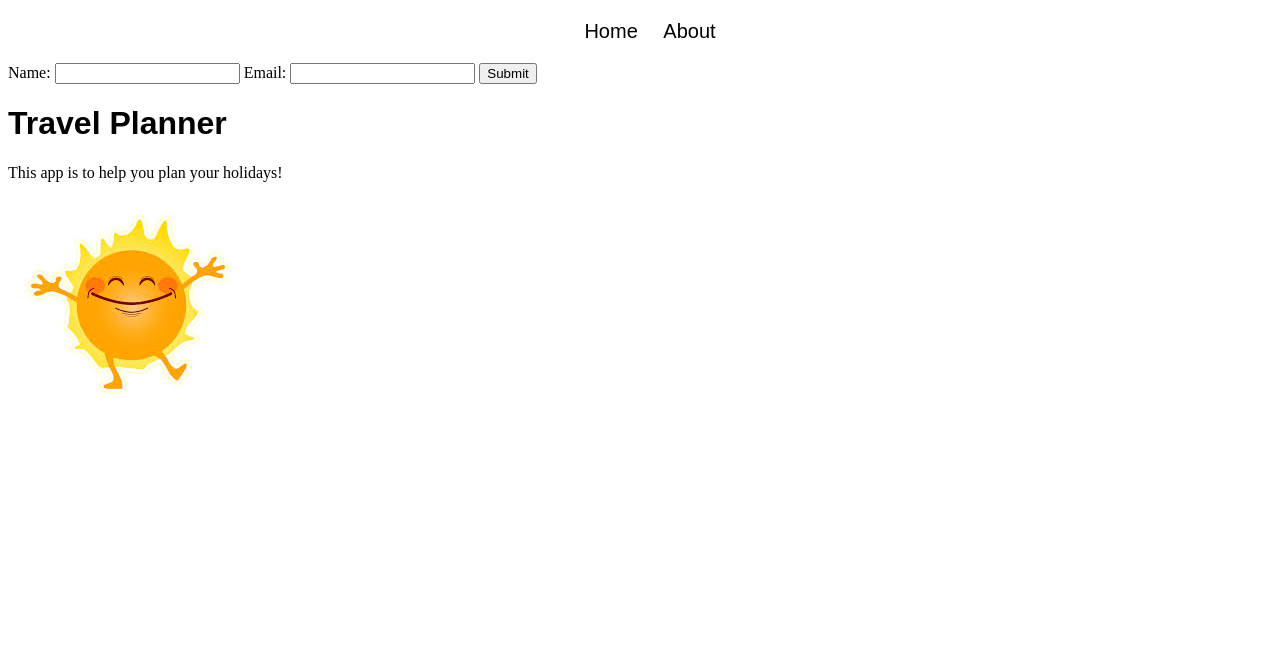
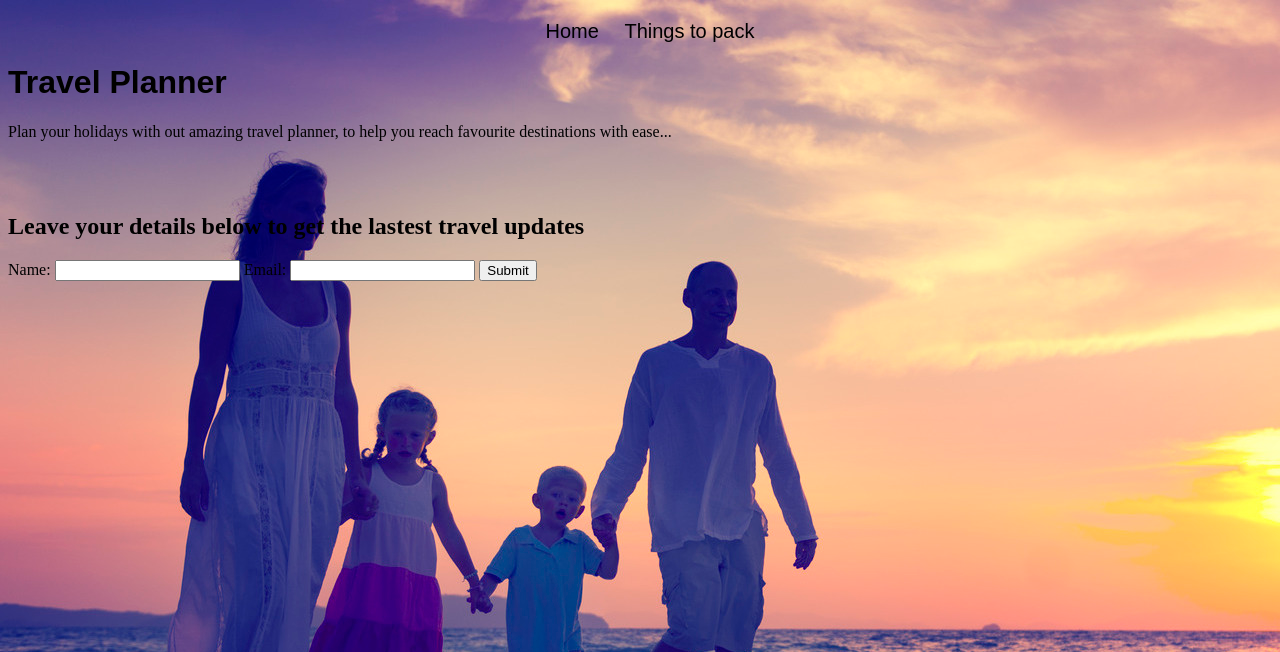
Before and after one commit to cfg-cv/Travel, a Flask app: page / in a window 1280 px wide. Shown: the top 652 px of the page. Run offline with Flask 2, Linux system fonts and the light colour scheme.

Commit message:
folder here

```diff
--- a/static/css/appcss.css
+++ b/static/css/appcss.css
@@ -1,7 +1,10 @@
 h1 {font-family: Arial, sans-serif;
+	background-color:none;
 }
 
-body{background-color: white; }
+body{background-color: none;
+background-image: url("../images/hol.jpg");
+}
 
 nav ul {
 	list-style: none;
--- a/templates/header.html
+++ b/templates/header.html
@@ -13,6 +13,6 @@
 	<nav>
 		<ul>
 			<li>Home</li>
-			<li>About</li>
+			<li>Things to pack</li>
 		</ul>
 	</nav>
--- a/templates/index.html
+++ b/templates/index.html
@@ -2,7 +2,15 @@
 
 
 
-<form action="/feedback" method="post">
+<!-- <img src="/Travel/static/images/hol.jpg">  -->
+  <h1>Travel Planner</h1>
+
+  <p>Plan your holidays with out amazing travel planner, to help you reach favourite destinations with ease...</p>
+
+  <br><br>
+
+  <h2> Leave your details below to get the lastest travel updates</h2>
+  <form action="/feedback" method="post">
 	<label for="name"> Name: </label>
 	<input type="text" name="name" id="name">
 
@@ -12,10 +20,5 @@
 	<input type="submit" name="Send!">
 </form>
 
-
-  <h1>Travel Planner</h1>
-  <p>This app is to help you plan your holidays!
-  </p>
-  <img src="../static/images/sunshine.jpg" alt="Sun">
 </body>
 </html>
```
Also changed, not shown: static/images/hol.jpg (added).
